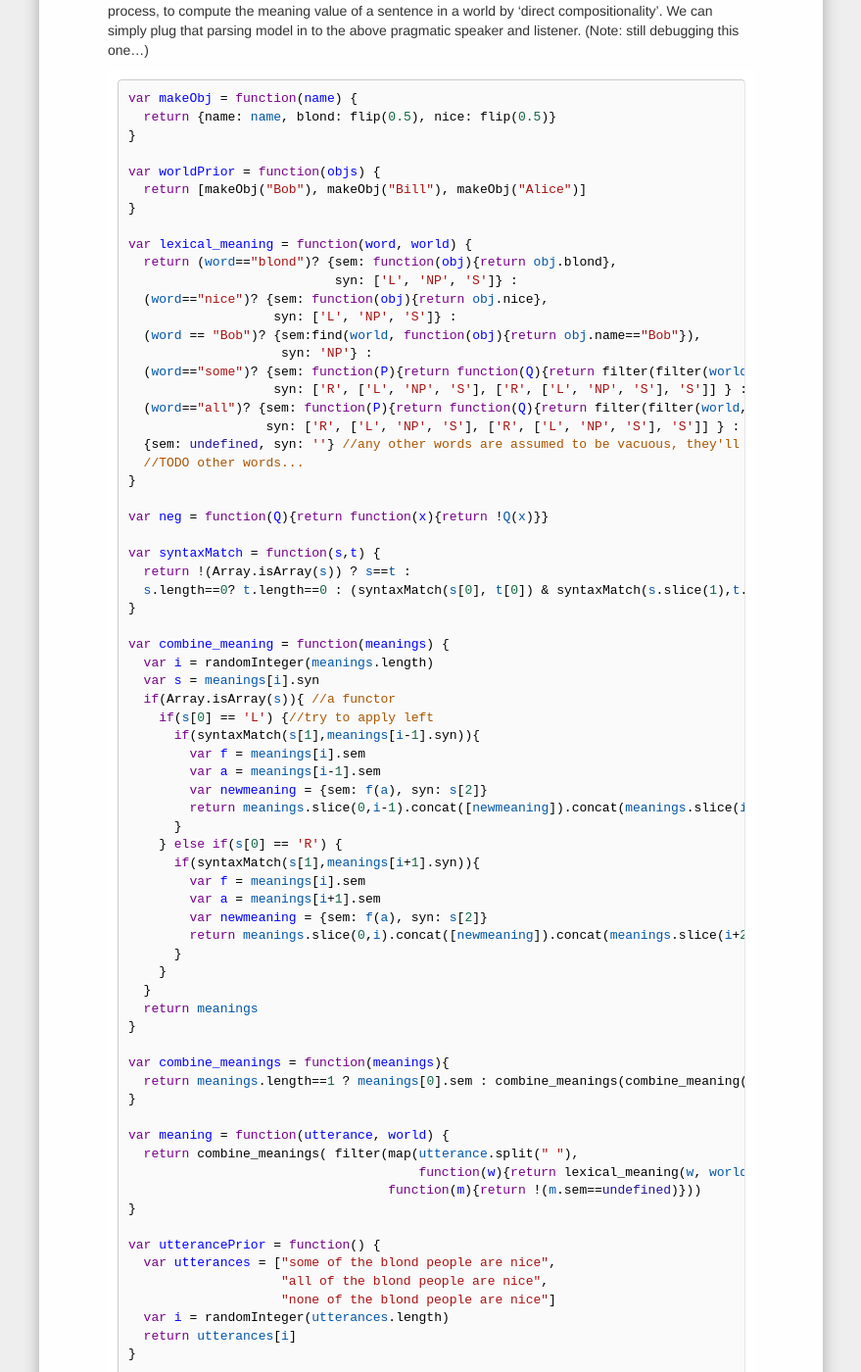
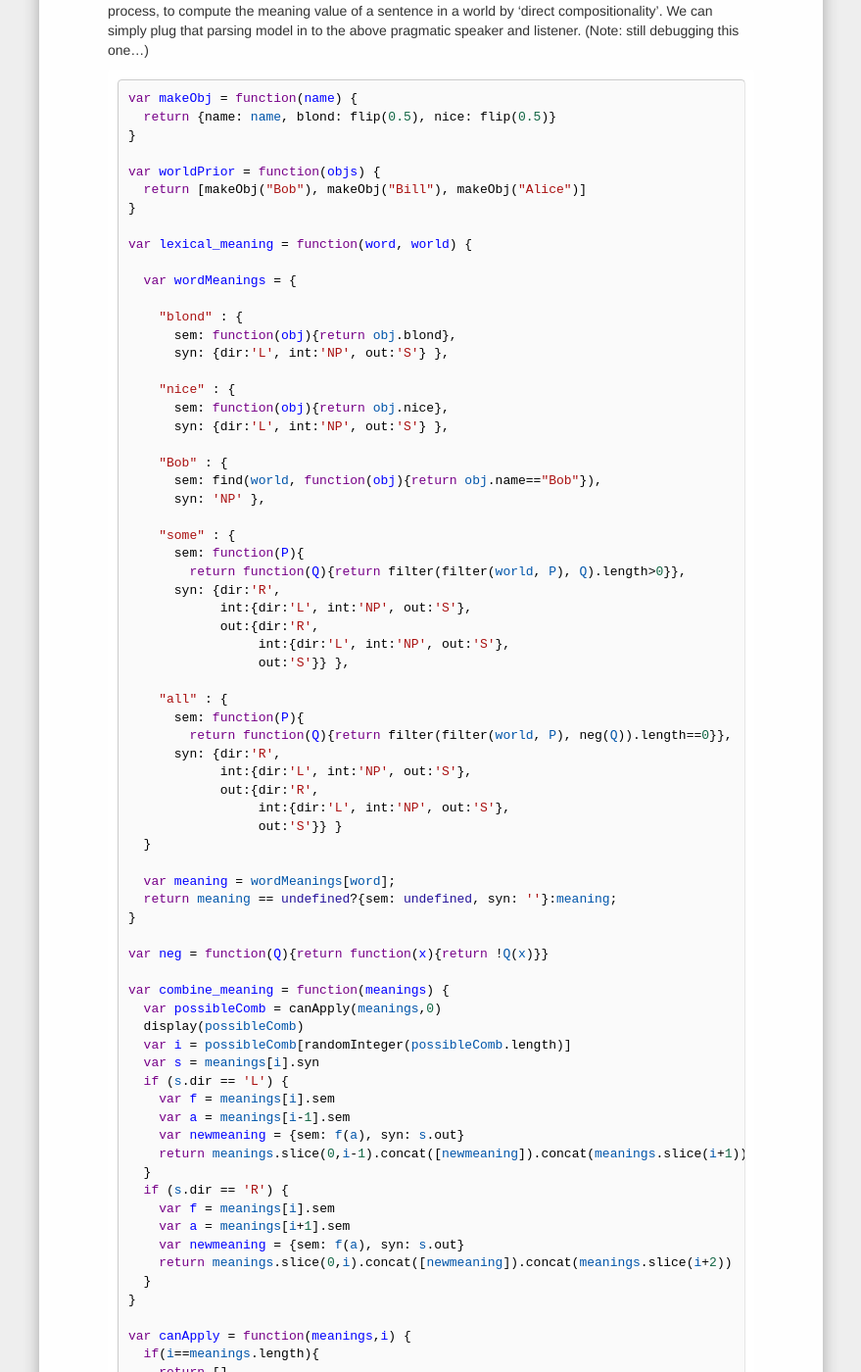
Before and after one commit to probmods/dippl, a Jekyll site: the page built from lectures/pragmatics.md, in a window 1280 px wide and 1400 px high, scrolled down 3189 px. Shown: the whole window at 98% size, without its empty margins (200-1079 px from the left). Built offline with Jekyll 4.4.1, drawn with Linux system fonts in a browser that asks for light colours; nearby versions of some CDN libraries; library files that are not in the unit come from our copies; a script that is not in the unit is left out; some of the changed text lies outside the part shown.

Commit message:
better semantic parser, integrates with pragmatics now

```diff
--- a/lectures/pragmatics.md
+++ b/lectures/pragmatics.md
@@ -155,48 +155,81 @@ var worldPrior = function(objs) {
 }
 
 var lexical_meaning = function(word, world) {
-  return (word=="blond")? {sem: function(obj){return obj.blond},
-                           syn: ['L', 'NP', 'S']} :
-  (word=="nice")? {sem: function(obj){return obj.nice},
-                   syn: ['L', 'NP', 'S']} :
-  (word == "Bob")? {sem:find(world, function(obj){return obj.name=="Bob"}),
-                    syn: 'NP'} :
-  (word=="some")? {sem: function(P){return function(Q){return filter(filter(world, P), Q).length>0}},
-                   syn: ['R', ['L', 'NP', 'S'], ['R', ['L', 'NP', 'S'], 'S']] } :
-  (word=="all")? {sem: function(P){return function(Q){return filter(filter(world, P), neg(Q)).length==0}},
-                  syn: ['R', ['L', 'NP', 'S'], ['R', ['L', 'NP', 'S'], 'S']] } :
-  {sem: undefined, syn: ''} //any other words are assumed to be vacuous, they'll get deleted.
-  //TODO other words...
+
+  var wordMeanings = {
+
+    "blond" : {
+      sem: function(obj){return obj.blond},
+      syn: {dir:'L', int:'NP', out:'S'} },
+
+    "nice" : {
+      sem: function(obj){return obj.nice},
+      syn: {dir:'L', int:'NP', out:'S'} },
+
+    "Bob" : {
+      sem: find(world, function(obj){return obj.name=="Bob"}),
+      syn: 'NP' },
+
+    "some" : {
+      sem: function(P){
+        return function(Q){return filter(filter(world, P), Q).length>0}},
+      syn: {dir:'R',
+            int:{dir:'L', int:'NP', out:'S'},
+            out:{dir:'R',
+                 int:{dir:'L', int:'NP', out:'S'},
+                 out:'S'}} },
+
+    "all" : {
+      sem: function(P){
+        return function(Q){return filter(filter(world, P), neg(Q)).length==0}},
+      syn: {dir:'R',
+            int:{dir:'L', int:'NP', out:'S'},
+            out:{dir:'R',
+                 int:{dir:'L', int:'NP', out:'S'},
+                 out:'S'}} }
+  }
+
+  var meaning = wordMeanings[word];
+  return meaning == undefined?{sem: undefined, syn: ''}:meaning;
 }
 
 var neg = function(Q){return function(x){return !Q(x)}}
 
-var syntaxMatch = function(s,t) {
-  return !(Array.isArray(s)) ? s==t :
-  s.length==0? t.length==0 : (syntaxMatch(s[0], t[0]) & syntaxMatch(s.slice(1),t.slice(1)))
+var combine_meaning = function(meanings) {
+  var possibleComb = canApply(meanings,0)
+  display(possibleComb)
+  var i = possibleComb[randomInteger(possibleComb.length)]
+  var s = meanings[i].syn
+  if (s.dir == 'L') {
+    var f = meanings[i].sem
+    var a = meanings[i-1].sem
+    var newmeaning = {sem: f(a), syn: s.out}
+    return meanings.slice(0,i-1).concat([newmeaning]).concat(meanings.slice(i+1))
+  }
+  if (s.dir == 'R') {
+    var f = meanings[i].sem
+    var a = meanings[i+1].sem
+    var newmeaning = {sem: f(a), syn: s.out}
+    return meanings.slice(0,i).concat([newmeaning]).concat(meanings.slice(i+2))
+  }
 }
 
-var combine_meaning = function(meanings) {
-  var i = randomInteger(meanings.length)
+var canApply = function(meanings,i) {
+  if(i==meanings.length){
+    return []
+  }
   var s = meanings[i].syn
-  if(Array.isArray(s)){ //a functor
-    if(s[0] == 'L') {//try to apply left
-      if(syntaxMatch(s[1],meanings[i-1].syn)){
-        var f = meanings[i].sem
-        var a = meanings[i-1].sem
-        var newmeaning = {sem: f(a), syn: s[2]}
-        return meanings.slice(0,i-1).concat([newmeaning]).concat(meanings.slice(i+1))
-      }
-    } else if(s[0] == 'R') {
-      if(syntaxMatch(s[1],meanings[i+1].syn)){
-        var f = meanings[i].sem
-        var a = meanings[i+1].sem
-        var newmeaning = {sem: f(a), syn: s[2]}
-        return meanings.slice(0,i).concat([newmeaning]).concat(meanings.slice(i+2))
-      }
-    }
+  if (s.hasOwnProperty('dir')){ //a functor
+    var a = ((s.dir == 'L')?syntaxMatch(s.int, meanings[i-1].syn):false) |
+            ((s.dir == 'R')?syntaxMatch(s.int, meanings[i+1].syn):false)
+    if(a){return [i].concat(canApply(meanings,i+1))}
   }
-  return meanings
+  return canApply(meanings,i+1)
+}
+
+var syntaxMatch = function(s,t) {
+  return !s.hasOwnProperty('dir') ? s==t :
+  s.dir==t.dir & syntaxMatch(s.int,t.int) & syntaxMatch(s.out,t.out)
 }
 
 var combine_meanings = function(meanings){
@@ -204,15 +237,15 @@ var combine_meanings = function(meanings){
 }
 
 var meaning = function(utterance, world) {
-  return combine_meanings( filter(map(utterance.split(" "),
-                                      function(w){return lexical_meaning(w, world)}),
-                                  function(m){return !(m.sem==undefined)}))
+  return combine_meanings(
+    filter(map(utterance.split(" "),
+               function(w){return lexical_meaning(w, world)}),
+           function(m){return !(m.sem==undefined)}))
 }
 
 var utterancePrior = function() {
   var utterances = ["some of the blond people are nice",
-                    "all of the blond people are nice",
-                    "none of the blond people are nice"]
+                    "all of the blond people are nice"]
   var i = randomInteger(utterances.length)
   return utterances[i]
 }
@@ -230,7 +263,7 @@ var speaker = cache(function(world) {
   Enumerate(function(){
     var utterance = utterancePrior()
     var L = literalListener(utterance)
-    factor(L.score(world))
+    factor(L.score([],world))
     return utterance
   }, 100)
 })
@@ -239,7 +272,7 @@ var listener = function(utterance) {
   Enumerate(function(){
     var world = worldPrior()
     var S = speaker(world)
-    factor(S.score(utterance))
+    factor(S.score([],utterance))
     return world
   }, 100)
 }
```
Also changed, not shown: lectures/semanticparsing.md (+31 -32 lines).
